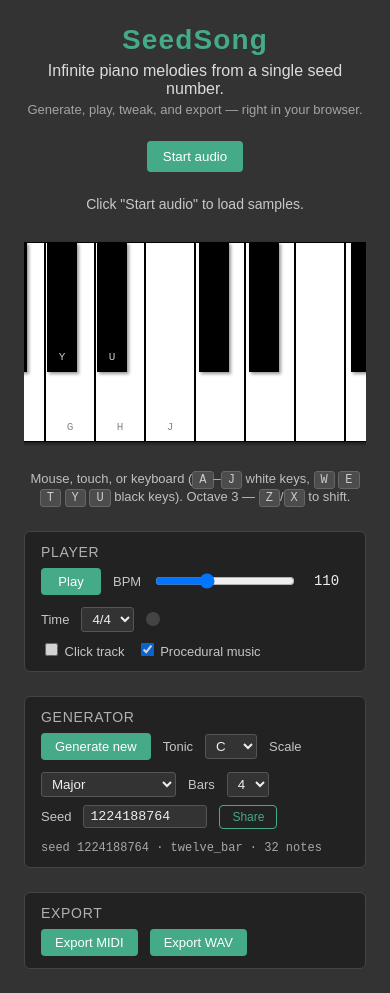
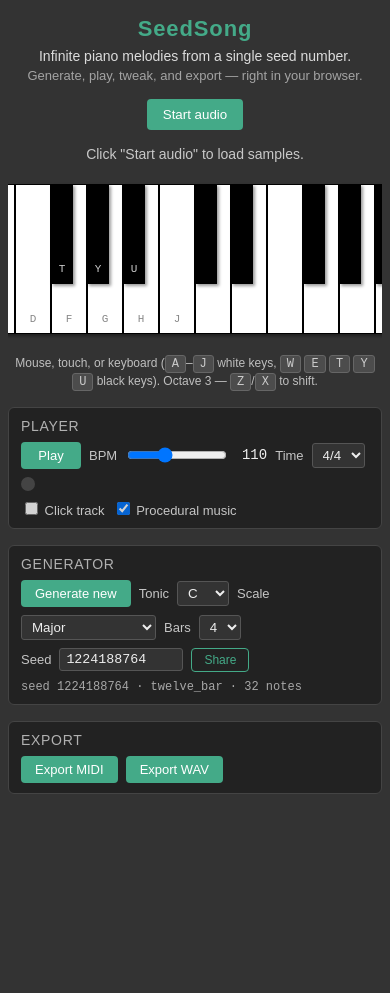
Before and after one commit to chicomcastro/procedural-music-generator-web, a plain HTML site: page src/index.html in a window 390 px wide. After the commit the page ends 844 px from the top, so only its background shows below. Drawn offline with Linux system fonts and the light colour scheme.

Commit message:
css: add responsive layout for mobile screens
Media query at 600px: smaller piano keys, tighter spacing, reduced
padding, and narrower BPM slider so everything fits without
horizontal scrolling on phones.

Co-Authored-By: Claude Opus 4.6 <noreply@anthropic.com>

```diff
--- a/src/styles.css
+++ b/src/styles.css
@@ -342,3 +342,55 @@ button {
   opacity: 0.5;
   cursor: default;
 }
+
+@media (max-width: 600px) {
+  body {
+    padding: 16px 8px;
+    gap: 16px;
+  }
+
+  #hero h1 {
+    font-size: 22px;
+  }
+
+  #hero .tagline {
+    font-size: 14px;
+  }
+
+  .key {
+    width: 36px;
+    height: 150px;
+  }
+
+  .key.black {
+    width: 22px;
+    height: 100px;
+  }
+
+  .key-group.black-keys {
+    gap: 50px;
+  }
+
+  .key-subgroup {
+    gap: 14px;
+  }
+
+  #metronome,
+  #generator,
+  #export {
+    min-width: 0;
+    padding: 10px 12px;
+  }
+
+  .metronome-row {
+    gap: 8px;
+  }
+
+  #bpm {
+    width: 100px;
+  }
+
+  .hint {
+    font-size: 12px;
+  }
+}
```
